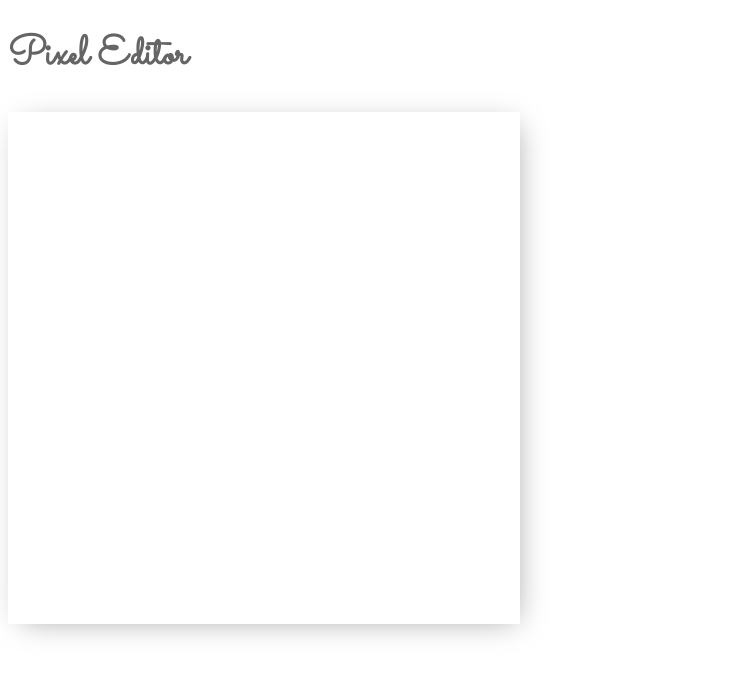
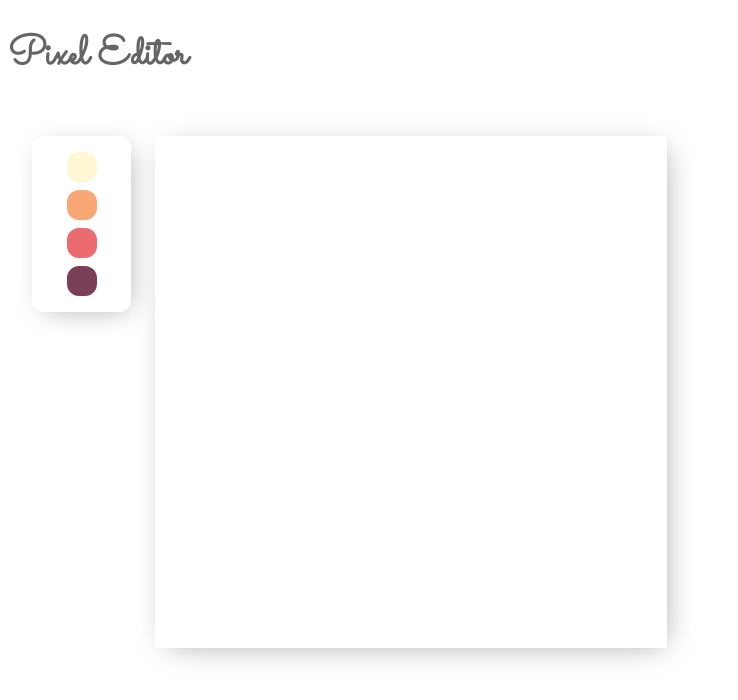
Before and after one commit to merricatbw/pixel_editor, a React (Vite) app: page / in a window 1280 px wide. Shown: the top 700 px of the page, without its empty margins (0-738 px from the left). Built offline with nearby package versions, Linux system fonts and the light colour scheme.

Commit message:
Add color selector

```diff
--- a/src/App.jsx
+++ b/src/App.jsx
@@ -1,12 +1,13 @@
 import "./app.css"
 import PixelCanvas from "./components/PixelCanvas"
+import ColorSelector from "./components/ColorSelector"
 import {useState, useEffect} from 'react'
 
 
 const App = () => {
     const [grid, setGrid] = useState({
-        x: 32,
-        y: 32
+        x: 16,
+        y: 16
     })
 
     const [canvas, setCanvas] = useState({
@@ -17,6 +18,13 @@ const App = () => {
     const [tiles, setTiles] = useState({})
 
     const [selectedColor, setSelectedColor] = useState("#000000")
+
+    const [palette, setPallete] = useState([
+        "#fff6d3",
+        "#f9a875",
+        "#eb6b6f",
+        "#7c3f58",
+    ])
 
     useEffect(() => {
         let tmpObj = {}
@@ -85,9 +93,7 @@ const App = () => {
 
     const renderTile = (x, y) => {
         const tile = tiles[stringifyCoords(x, y)]
-        console.log(tile)
         const ctx = document.querySelector("canvas").getContext('2d')
-        console.log(ctx)
         ctx.fillStyle = tile.color
         ctx.fillRect(tile.realCoords.x, tile.realCoords.y, tile.dimensions.width, tile.dimensions.height);
     }
@@ -98,12 +104,16 @@ const App = () => {
         renderTile(click.x, click.y)
     }
 
+    const setColor = (colorHex) => {
+        setSelectedColor(colorHex)
+    }
+
     return (
         <div>
             <h1 className="title">Pixel Editor</h1>
             <div className="container ">
                 <div>
-
+                    <ColorSelector colorSelectFunc={setColor} palette={palette} selected={selectedColor} />
                 </div>
                 <div className="container center">
                     <PixelCanvas width={canvas.width} height={canvas.height} clickHandler={placePixel}/>
--- a/src/app.css
+++ b/src/app.css
@@ -18,9 +18,22 @@
 
 .container {
     display: flex;
+    padding: 12px;
 }
 
 .center {
     align-items: center;
     justify-content: center;
 }
+
+.toolbar {
+    width: 75px;
+    flex-wrap: wrap;
+    justify-content: space-evenly;
+}
+
+.color-box {
+    width: 24px;
+    height: 24px;
+    margin: 4px;
+}
--- /dev/null
+++ b/src/components/ColorBox.jsx
@@ -0,0 +1,23 @@
+const ColorBox = ({ colorHex, colorSelectFunc, selected }) => {
+    let style = {
+        backgroundColor: colorHex,
+        borderStyle: "solid",
+        borderWidth: "3px",
+        borderColor: colorHex
+    }
+    if (selected) {
+        style = {
+            ...style,
+            borderStyle: "solid",
+            borderWidth: "3px",
+            borderColor: "#121212"
+        }
+    }
+    return (
+        <div onClick={() => colorSelectFunc(colorHex)} className="color-box rounded" style={style}>
+
+        </div>
+    )
+}
+
+export default ColorBox
--- /dev/null
+++ b/src/components/ColorSelector.jsx
@@ -0,0 +1,17 @@
+
+import ColorBox from "./ColorBox"
+
+const ColorSelector = ({palette, colorSelectFunc, selected}) => {
+    const renderPalette = palette.map(color => {
+        return <ColorBox key={color} colorHex={color} colorSelectFunc={colorSelectFunc} selected={color === selected} />
+    })
+    return (
+        <div className="container">
+            <div className="container wrap rounded shadow toolbar">
+                {renderPalette}
+            </div>
+        </div>
+    )
+}
+
+export default ColorSelector
```
